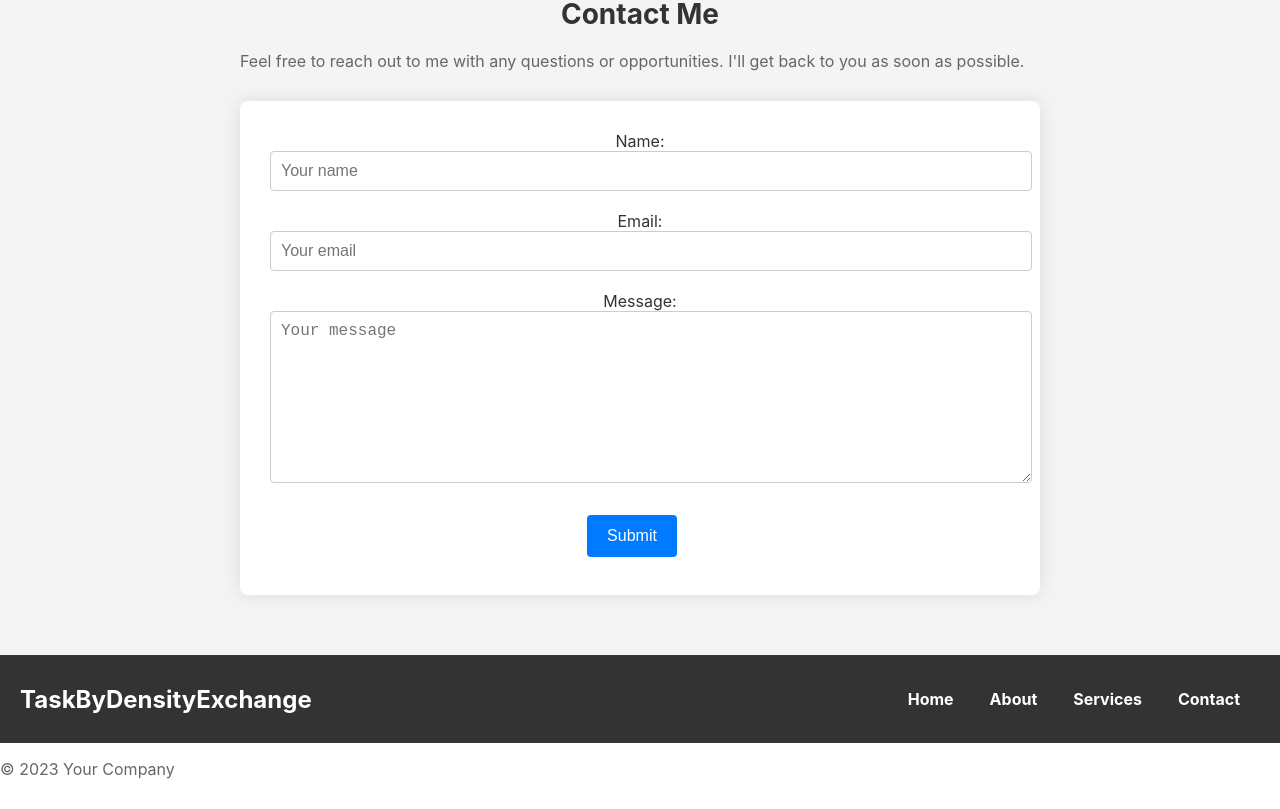
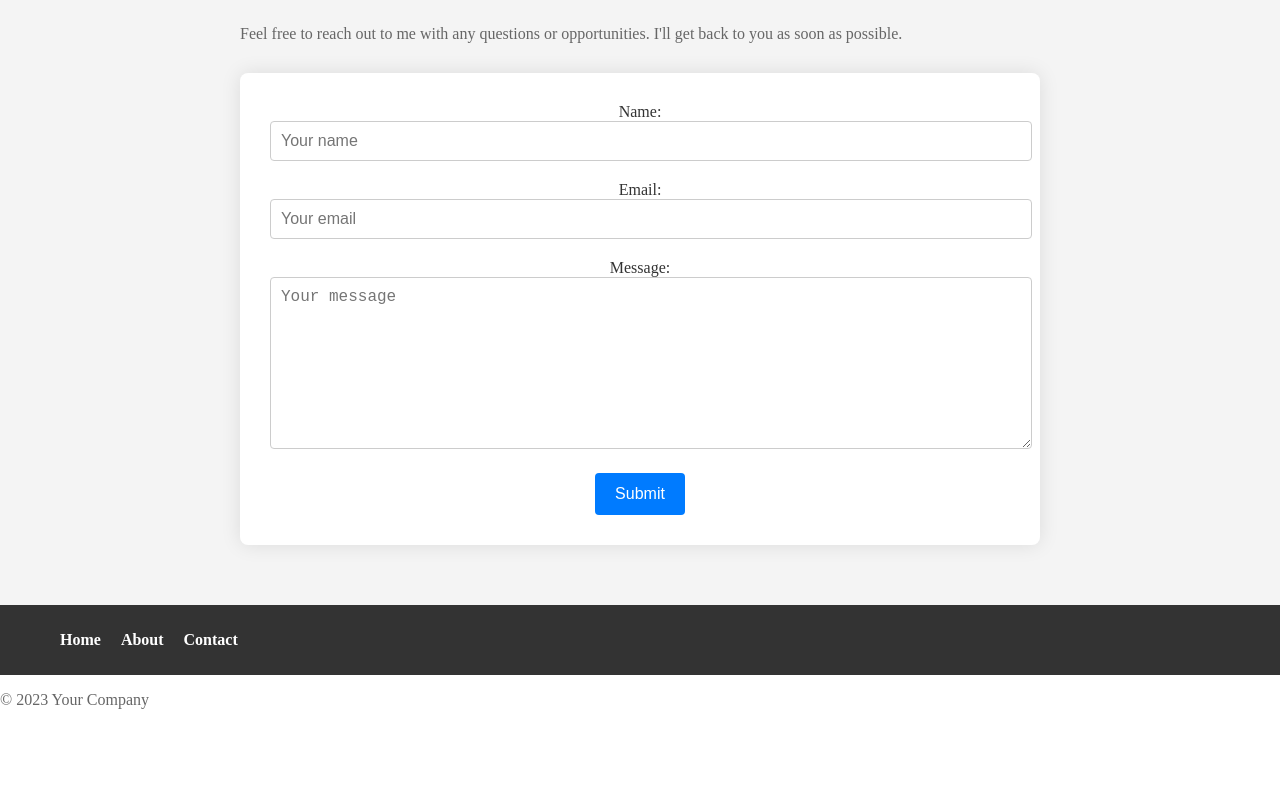
Before and after one commit to Harshakunareddy/Task, a React (Create React App) app: page / in a window 1280 px wide. Shown: the part 1220-2029 px from the top of the page. After the commit the page ends 1959 px from the top, so only its background shows below. Built offline with nearby package versions, Linux system fonts and the light colour scheme; the HTML template or start-up script is replaced by a standard one.

Commit message:
commit12

```diff
--- a/src/components/About.css
+++ b/src/components/About.css
@@ -4,7 +4,7 @@
     padding: 50px;
     text-align: center;
     border: 2px solid skyblue;
-    margin: 1rem auto;
+    margin: 1rem 2rem;
 
     display: flex;
     align-items: center;
@@ -12,6 +12,8 @@
     justify-content: space-evenly;
     max-width: 90%;
     border-radius: 2rem;
+
+
   }
 
 
--- a/src/components/Contact.css
+++ b/src/components/Contact.css
@@ -46,6 +46,7 @@
     font-size: 16px;
     border: 1px solid #ccc;
     border-radius: 4px;
+    margin-right: 20px;
   }
 
   textarea {
@@ -61,6 +62,8 @@
     border-radius: 4px;
     cursor: pointer;
   }
+
+
 
   /* Responsive design for smaller screens */
   @media (max-width: 768px) {
--- a/src/components/Footer.jsx
+++ b/src/components/Footer.jsx
@@ -1,19 +1,22 @@
 import React from 'react';
-import './Footer.css'; // Import your CSS file
+// import './Navbar.css'; // Import your CSS file
 
 const Footer = () => {
   return (
     <div>
       <nav className="navbar">
-        <div className="logo">
+        {/* <div className="logo">
           <span>TaskByDensityExchange</span>
+        </div> */}
+        <div className="links">
+          <ul className="nav-links">
+            <li><a href="/">Home</a></li>
+            <li><a href="/about">About</a></li>
+            {/* <li><a href="/services">Services</a></li> */}
+            <li><a href="/contact">Contact</a></li>
+          </ul>
         </div>
-        <ul className="nav-links">
-          <li><a href="/">Home</a></li>
-          <li><a href="/about">About</a></li>
-          <li><a href="/services">Services</a></li>
-          <li><a href="/contact">Contact</a></li>
-        </ul>
+
       </nav>
       <footer className="footer">
         <p>&copy; 2023 Your Company</p>
--- a/src/components/Navbar.css
+++ b/src/components/Navbar.css
@@ -6,6 +6,7 @@
     background-color: #333;
     color: #fff;
     padding: 10px 20px;
+    margin: 0;
   }
 
   .logo {
--- a/src/components/Navbar.jsx
+++ b/src/components/Navbar.jsx
@@ -11,7 +11,7 @@ const Navbar = () => {
   return (
     <nav className="navbar">
       <div className="logo">
-        <span>TaskByDensityExchange</span>
+        <span>TaskByDensity</span>
       </div>
       <div className={`menu ${showMenu ? 'open' : ''}`}>
         <ul className="nav-links">
--- a/src/components/ProjectSlider.css
+++ b/src/components/ProjectSlider.css
@@ -52,3 +52,9 @@
     transform: scaleX(1);
   }
 */
+@media (max-width: 768px) {
+  .img1 {
+    max-width: 250px;
+  }
+
+}
--- a/src/index.css
+++ b/src/index.css
@@ -2,65 +2,4 @@ body {
   margin: 0;
   font-family: -apple-system, BlinkMacSystemFont, 'Segoe UI', 'Roboto', 'Oxygen',
     'Ubuntu', 'Cantarell', 'Fira Sans', 'Droid Sans', 'Helvetica Neue',
-    sans-serif;
-  -webkit-font-smoothing: antialiased;
-  -moz-osx-font-smoothing: grayscale;
 }
-
-code {
-  font-family: source-code-pro, Menlo, Monaco, Consolas, 'Courier New',
-    monospace;
-}
-
-#navbar{
-  display:flex;
-  align-items: center;
-  justify-content: space-between;
-
-}
-ul{
-  display: flex;
-  align-items: center;
-  justify-content: space-evenly;
-}
-
-ul > li , button{
-  margin: 0.5rem 2rem 0.5rem 1rem ;
-
-}
-
-li{
-  list-style-type: none;
-  font-size: 1rem;
-  font-weight: bold;
-
-}
-
-#logo{
-  font-style: italic;
-
-}
-
-button{
-  border: solid 2px skyblue ;
-  border-radius: 10%;
-  font-size: 1rem;
-  background-color: white;
-}
-
-li:hover{
-  cursor: pointer;
-  color: blueviolet;
-}
-
-button:hover{
-  cursor: pointer;
-  border-color: blueviolet;
-}
-
-
-@media (min-width:500px){
-  #navbar{
-
-  }
-}
```
